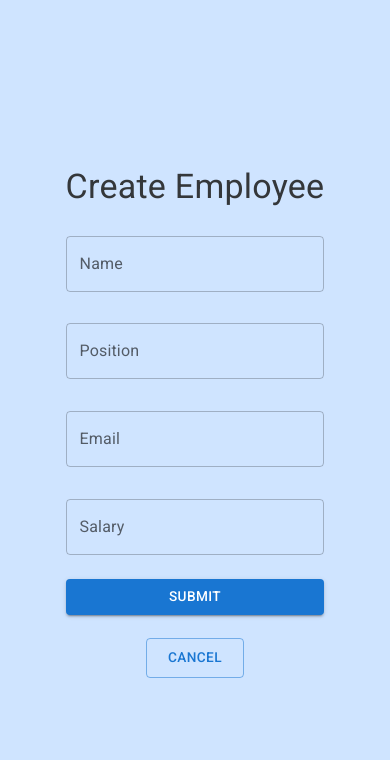
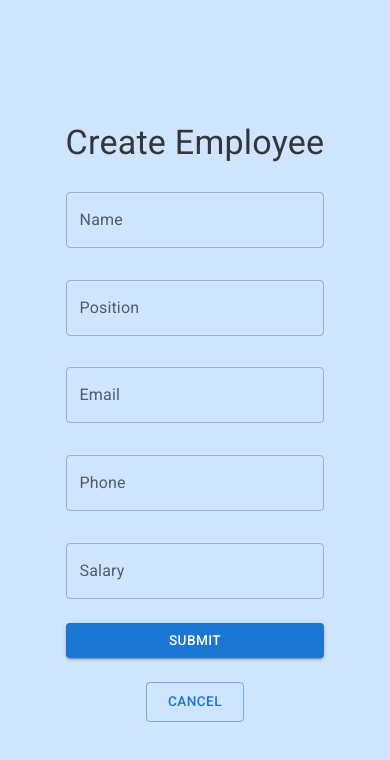
Before and after one commit to recheitor/edmscercli-client, a React (Vite) app: page /admin/employee/new in a window 390 px wide. Shown: the top 760 px of the page. Built offline with nearby package versions, Linux system fonts and the light colour scheme.

Commit message:
Added phone fields

```diff
--- a/src/api/EmployeesService/interface.ts
+++ b/src/api/EmployeesService/interface.ts
@@ -5,6 +5,7 @@ export interface Employee {
   name: string;
   position: string;
   email: string;
+  phone: string;
   salary: number;
   createdAt: string;
   updatedAt: string;
@@ -15,6 +16,7 @@ export interface NewEmployee {
   name: string;
   position: string;
   email: string;
+  phone:string;
   salary: string;
 }
 export interface GetAllEmployeesResponse {
--- a/src/pages/AdminPage/CreateEmployeePage/CreateEmployeePage.tsx
+++ b/src/pages/AdminPage/CreateEmployeePage/CreateEmployeePage.tsx
@@ -10,6 +10,7 @@ function CreateEmployeePage(): ReactElement {
     name: '',
     position: '',
     email: '',
+    phone:'',
     salary: ''
   });
   const [emailError, setEmailError] = useState<boolean>(false);
@@ -88,6 +89,15 @@ function CreateEmployeePage(): ReactElement {
             fullWidth
             margin="normal"
           />
+           <TextField
+            name="phone"
+            label="Phone"
+            type="string"
+            value={newEmployee.phone}
+            onChange={handleChange}
+            fullWidth
+            margin="normal"
+          />
           <TextField
             name="salary"
             label="Salary"
--- a/src/pages/AdminPage/EditEmployeeDetailsPage/EditEmployeeDetailsPage.tsx
+++ b/src/pages/AdminPage/EditEmployeeDetailsPage/EditEmployeeDetailsPage.tsx
@@ -95,6 +95,15 @@ function EditEmployeeDetailsPage(): ReactElement {
               margin="normal"
             />
             <TextField
+            name="phone"
+            label="Phone"
+            type="string"
+            value={editedEmployee.phone}
+            onChange={handleChange}
+            fullWidth
+            margin="normal"
+          />
+            <TextField
               name="salary"
               label="Salary"
               type="number"
--- a/src/pages/AdminPage/EmployeeDetailsPage/EmployeeDetailsPage.tsx
+++ b/src/pages/AdminPage/EmployeeDetailsPage/EmployeeDetailsPage.tsx
@@ -64,6 +64,7 @@ function EmployeeDetailsPage(): ReactElement {
                 <Typography variant="h5" component="div">{employee.name.toUpperCase()}</Typography>
                 <Typography variant="body1">Position: {employee.position}</Typography>
                 <Typography variant="body1">Email: {employee.email}</Typography>
+                <Typography variant="body1">Phone: {employee.phone}</Typography>
                 <Typography variant="body1">Salary: {employee.salary}</Typography>
                 <Typography variant="body2" color="text.secondary">Created: {formatDate(employee.createdAt)}</Typography>
                 <Typography variant="body2" color="text.secondary">Updated: {formatDate(employee.updatedAt)}</Typography>
```
